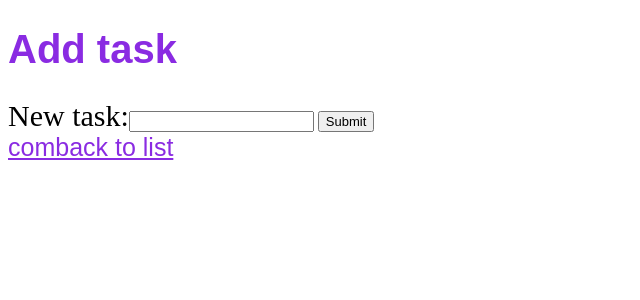
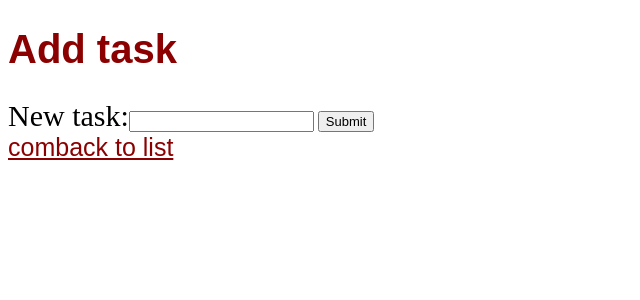
Before and after one commit to hoaes5422/Realthing, a Django app: page /Task/add/ in a window 1280 px wide. Shown: the top 300 px of the page, without its empty margins (0-640 px from the left). Run offline with Django 3.2, Linux system fonts and the light colour scheme.

Commit message:
Update list.css

```diff
--- a/Starting/Task/static/list.css
+++ b/Starting/Task/static/list.css
@@ -1,13 +1,13 @@
 ul li {
 	font-size: 20px;
 	font-family: Roboto mono, Arial;
-	color: darkmagenta;
+	color: darkred;
 }
 
 h1 {
 	font-size: 40px;
 	font-family: Roboto mono, Arial;
-	color: blueviolet;
+	color: darkred;
 }
 
 label  {
@@ -20,6 +20,6 @@ button {
 #yeye {
 	font-size: 25px;
 	font-family: Roboto mono, Arial;
-	color: blueviolet;
+	color: darkred;
 }
 }
```
